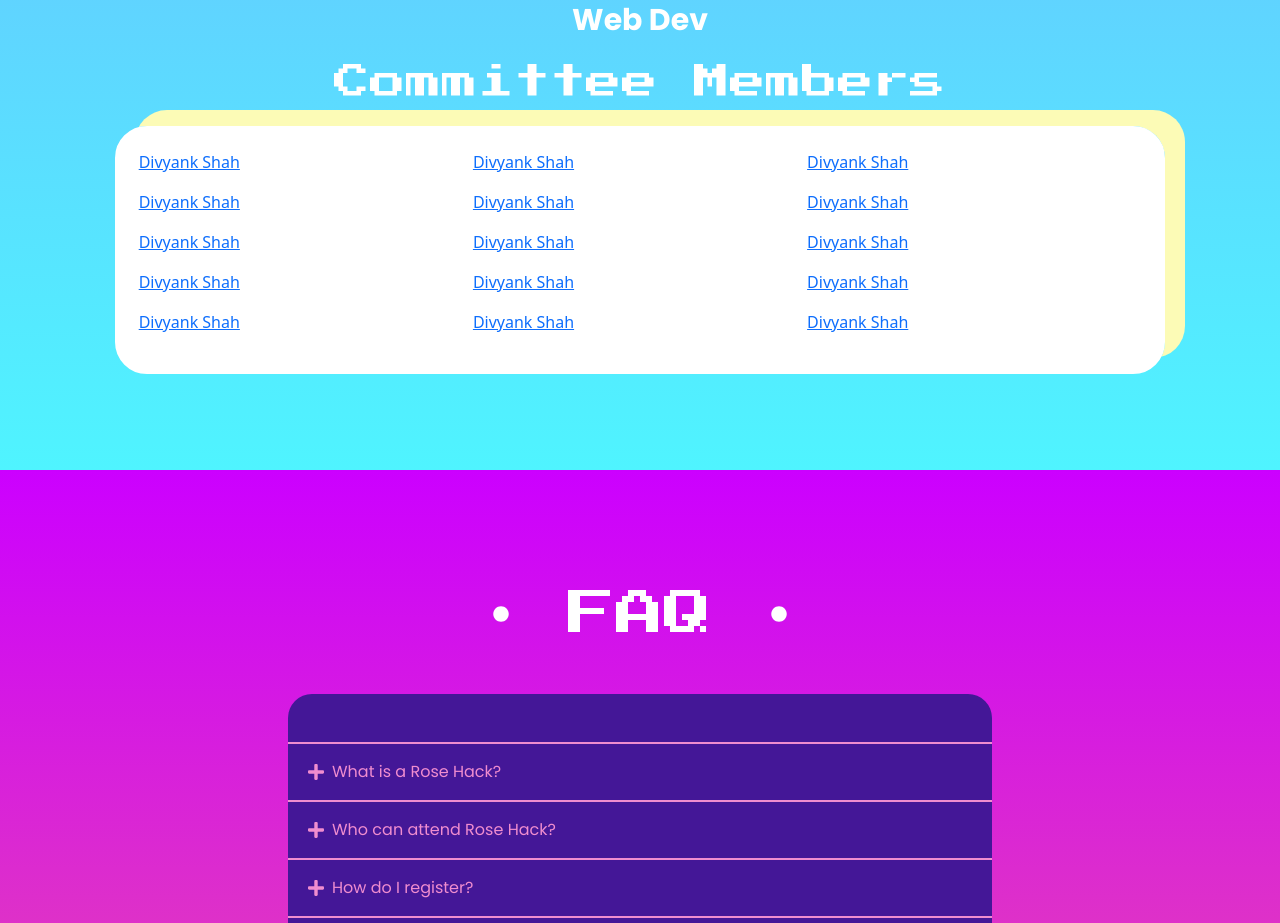
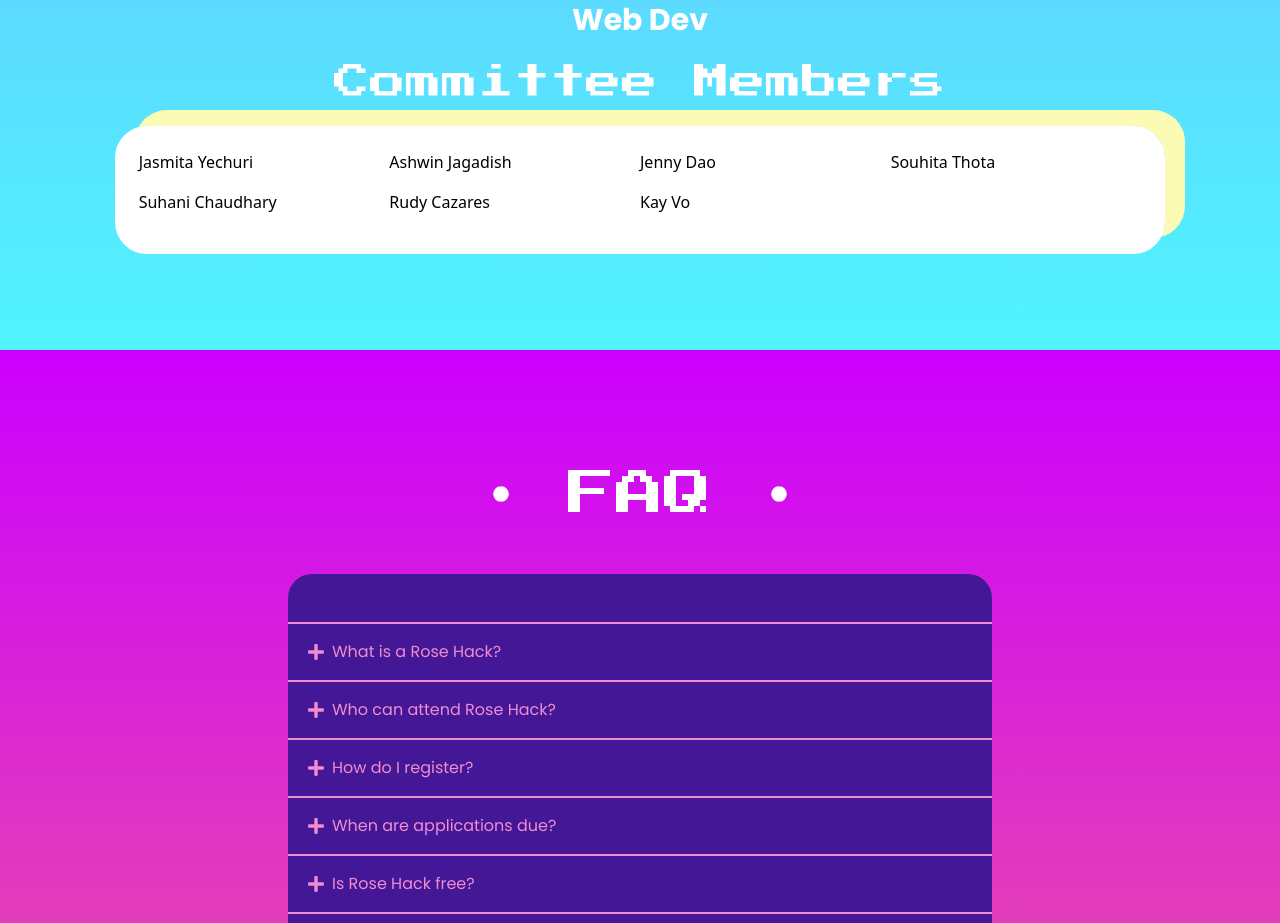
Before and after one commit to Alamode89/rosehack2023, a Next.js app: page / in a window 1280 px wide. Shown: the part 5200-6123 px from the top of the page. Built offline with nearby package versions, Linux system fonts and the light colour scheme.

Commit message:
add committee members

```diff
--- a/components/Team.tsx
+++ b/components/Team.tsx
@@ -127,13 +127,13 @@
 ];
 
 const commitee = [
-  "Divyank Shah",
-  "Divyank Shah",
-  "Divyank Shah",
-  "Divyank Shah",
-  "Divyank Shah",
-  "Divyank Shah",
-  "Divyank Shah",
+  "Jasmita Yechuri",
+  "Ashwin Jagadish",
+  "Jenny Dao",
+  "Souhita Thota",
+  "Suhani Chaudhary",
+  "Rudy Cazares",
+  "Kay Vo",
 ];
 
 const Team = () => {
@@ -159,37 +159,19 @@
         </Row>
         <p className="font-pixel text-4xl text-white">Committee Members</p>
         <div className="flex justify-center items-stretch flex-col p-2 w-full">
-          <a
-            target="_blank"
+          <div
             className={`shadow-team-yellow shadow-[20px_-16px_0px_0px] rounded-[2rem] w-full`}
-            rel="noreferrer"
           >
             <div className="border-white bg-white border-8 rounded-[2rem]">
-              <Row className="w-full p-3">
-                <Col className="">
-                  {commitee.slice(0, 5).map((member, index) => (
-                    <p key={index} className="block">
-                      {member}
-                    </p>
-                  ))}
-                </Col>
-                <Col>
-                  {commitee.slice(0, 5).map((member, index) => (
-                    <p key={index} className="block">
-                      {member}
-                    </p>
-                  ))}
-                </Col>
-                <Col>
-                  {commitee.slice(0, 5).map((member, index) => (
-                    <p key={index} className="block">
-                      {member}
-                    </p>
-                  ))}
-                </Col>
+              <Row className="w-full p-3 flex justify-left items-center">
+                {commitee.map((member, index) => (
+                  <Col key={index} xl={3}>
+                    <p className="text-black">{member}</p>
+                  </Col>
+                ))}
               </Row>
             </div>
-          </a>
+          </div>
         </div>
       </div>
     </section>
```
